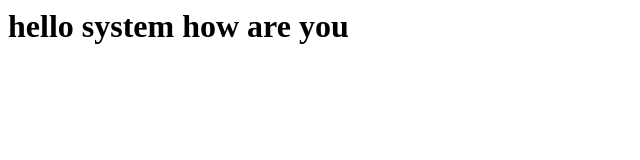
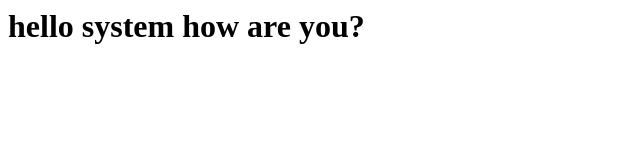
Before and after one commit to vinothk1997/GIT, a plain HTML site: page index.html in a window 1280 px wide. Shown: the full height of the page, 0-640 px from the left. Drawn offline with Linux system fonts and the light colour scheme.

Commit message:
title changed

```diff
--- a/index.html
+++ b/index.html
@@ -3,6 +3,6 @@
         <title> welcome to GIT</title>
     </HEAD>
     <body>
-        <h1>hello system how are you</h1>
+        <h1>hello system how are you?</h1>
     </body>
 </HTML>
```
